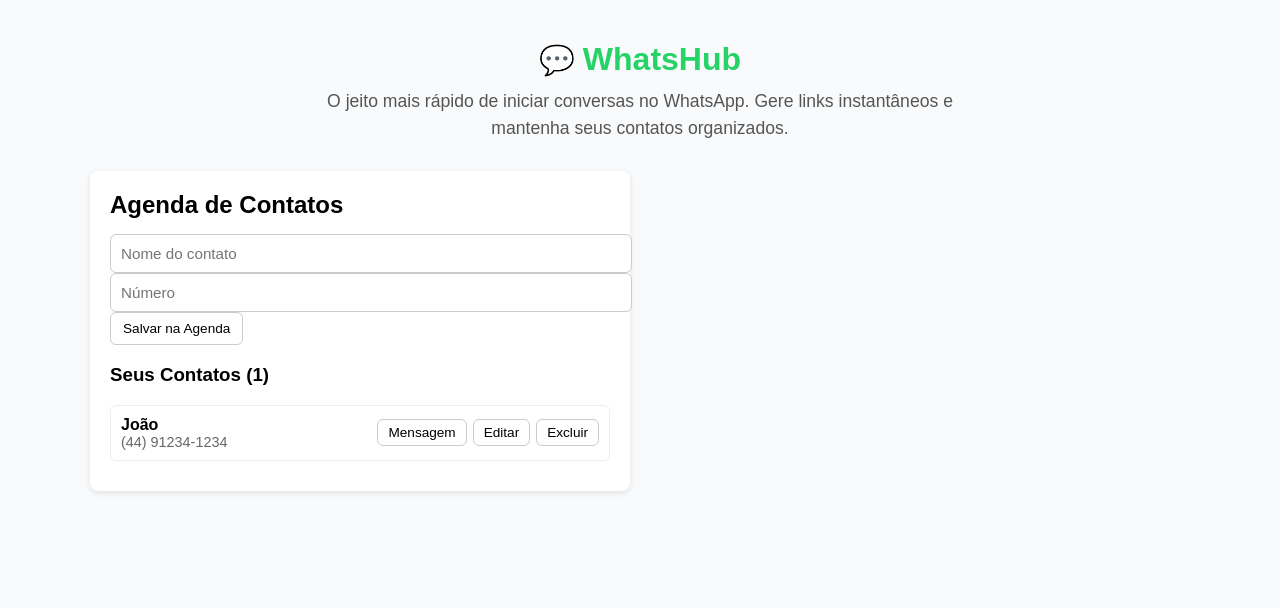
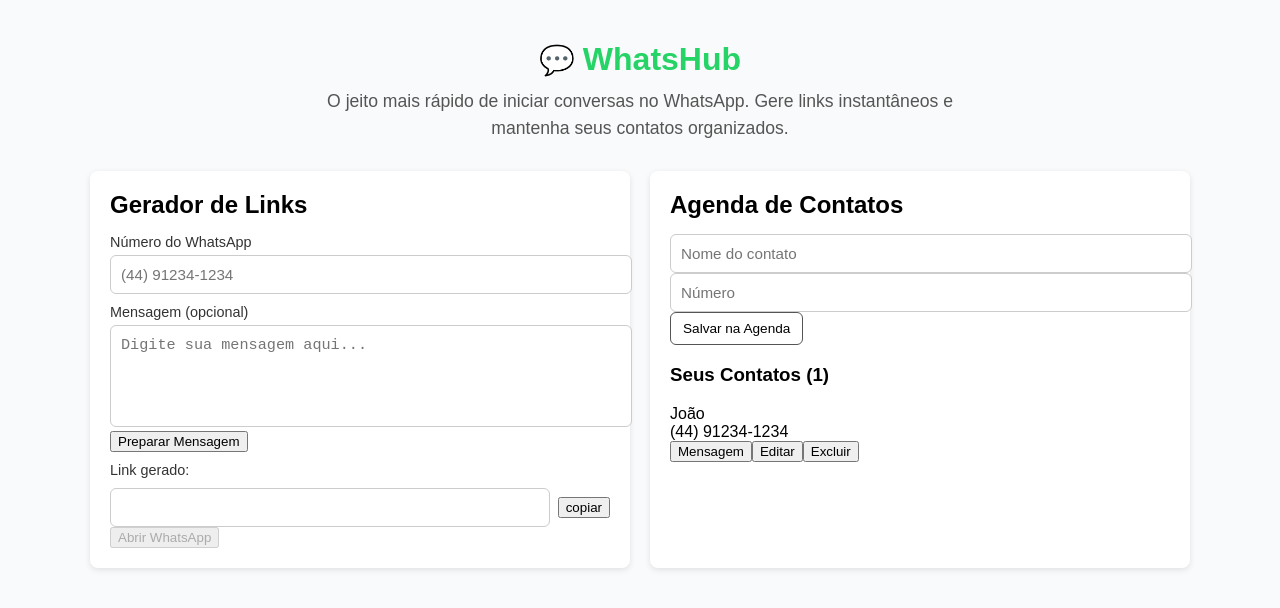
Before and after one commit to emanubrito/projeto-dw2_3bim, a React (Vite) app in the folder projeto/: page / in a window 1280 px wide. Shown: the top 608 px of the page. Built offline with nearby package versions, Linux system fonts and the light colour scheme.

Commit message:
Implementação da interface do LinkGenerator, com atualização do CSS e ajustes no ContactForm.

```diff
--- a/projeto/src/App.css
+++ b/projeto/src/App.css
@@ -36,6 +36,7 @@
   color: #333;
 }
 
+/* --- áreas para digitar --- */
 input,
 textarea {
   width: 100%;
@@ -43,31 +44,12 @@
   border: 1px solid #ccc;
   border-radius: 6px;
   font-size: 0.95rem;
-  background-color: #fff; /* <<< agora sempre branco */
+  background-color: #fff;
 }
 
 textarea {
   resize: none;
   height: 80px;
-}
-
-button {
-  border: none;
-  border-radius: 6px;
-  padding: 10px 15px;
-  font-size: 1rem;
-  cursor: pointer;
-}
-
-.btn-green {
-  background: #25d366;
-  color: white;
-  width: 100%;
-  margin-top: 15px;
-}
-
-.btn-green:hover {
-  background: #1ebe57;
 }
 
 .link-box {
@@ -79,55 +61,20 @@
 
 .link-box input {
   flex: 1;
-  background: #fff; /* <<< branco também no campo do link */
+  background: #fff;
 }
 
+/* --- botão copiar e salvar na agenda --- */
 .btn-small {
   padding: 8px 12px;
   font-size: 0.85rem;
-  border: 1px solid #ccc;
+  border: 1px solid #555;
   background: #fff;
   cursor: pointer;
   border-radius: 6px;
 }
 
-.contacts {
-  margin-top: 15px;
-}
-
-.contact-item {
-  display: flex;
-  justify-content: space-between;
-  align-items: center;
-  border: 1px solid #eee;
-  border-radius: 6px;
-  padding: 10px;
-  margin-bottom: 10px;
-}
-
-.contato-nome {
-  font-weight: 600;
-}
-
-.contato-numero {
-  font-size: 0.9rem;
-  color: #666;
-}
-
-.contact-actions button {
-  margin-left: 6px;
-  padding: 5px 10px;
-  font-size: 0.85rem;
-  border: 1px solid #ccc;
-  border-radius: 6px;
-  cursor: pointer;
-  background: #fff;
-}
-
-.contact-actions button:hover {
-  background: #f0f0f0;
-}
-
+/* --- Cabeçalho --- */
 .header {
   text-align: center;
   margin-bottom: 30px;
@@ -136,7 +83,7 @@
 .header h1 {
   font-size: 2rem;
   font-weight: 700;
-  color: #25d366; /* verde WhatsApp */
+  color: #25d366;
   margin-bottom: 10px;
   display: flex;
   justify-content: center;
--- a/projeto/src/App.jsx
+++ b/projeto/src/App.jsx
@@ -1,5 +1,6 @@
 import React from "react";
-import ContactAgenda from "./components/ContatoAgenda";
+import ContactForm from "./components/ContactForm";
+import LinkGenerator from "./components/LinkGenerator";
 import "./App.css";
 
 export default function App() {
@@ -17,7 +18,8 @@
       </header>
 
       <div className="container">
-        <ContactAgenda />
+        <LinkGenerator />
+        <ContactForm />
       </div>
     </div>
   );
--- /dev/null
+++ b/projeto/src/components/ContactForm.jsx
@@ -0,0 +1,69 @@
+import React, { useState } from "react";
+
+export default function AgendaContatos() {
+  const [nome, setNome] = useState("");
+  const [numero, setNumero] = useState("");
+  const [contatos, setContatos] = useState([
+    { id: 1, nome: "João", telefone: "(44) 91234-1234" },
+  ]);
+
+  const adicionarContato = () => {
+    if (!nome || !numero) return;
+
+    const novoContato = {
+      id: Date.now(),
+      nome,
+      telefone: numero,
+    };
+
+    setContatos([...contatos, novoContato]);
+    setNome("");
+    setNumero("");
+  };
+
+  const removerContato = (id) => {
+    setContatos(contatos.filter((contato) => contato.id !== id));
+  };
+
+  return (
+    <section className="card">
+      <h2>Agenda de Contatos</h2>
+
+      <div className="form-row">
+        <input
+          type="text"
+          placeholder="Nome do contato"
+          value={nome}
+          onChange={(e) => setNome(e.target.value)}
+        />
+        <input
+          type="text"
+          placeholder="Número"
+          value={numero}
+          onChange={(e) => setNumero(e.target.value)}
+        />
+      </div>
+
+      <button className="btn-small" onClick={adicionarContato}>
+        Salvar na Agenda
+      </button>
+
+      <h3>Seus Contatos ({contatos.length})</h3>
+      <div >
+        {contatos.map((contato) => (
+          <div key={contato.id}>
+            <div>
+              <div >{contato.nome}</div>
+              <div >{contato.telefone}</div>
+            </div>
+            <div >
+              <button>Mensagem</button>
+              <button>Editar</button>
+              <button onClick={() => removerContato(contato.id)}>Excluir</button>
+            </div>
+          </div>
+        ))}
+      </div>
+    </section>
+  );
+}
--- a/projeto/src/components/ContatoAgenda.jsx
+++ /dev/null
@@ -1,63 +0,0 @@
-import React, { useState } from "react";
-
-export default function ContactAgenda() {
-  const [name, setName] = useState("");
-  const [number, setNumber] = useState("");
-  const [contacts, setContatos] = useState([
-    { id: 1, name: "João", phone: "(44) 91234-1234" },
-  ]);
-
-  const addContato = () => {
-    if (!name || !number) return;
-    const newContact = { id: Date.now(), name, phone: number };
-    setContatos([...contacts, newContact]);
-    setName("");
-    setNumber("");
-  };
-
-  const removerContato = (id) => {
-    setContatos(contacts.filter((c) => c.id !== id));
-  };
-
-  return (
-    <section className="card">
-      <h2>Agenda de Contatos</h2>
-
-      <div className="form-row">
-        <input
-          type="text"
-          placeholder="Nome do contato"
-          value={name}
-          onChange={(e) => setName(e.target.value)}
-        />
-        <input
-          type="text"
-          placeholder="Número"
-          value={number}
-          onChange={(e) => setNumber(e.target.value)}
-        />
-      </div>
-
-      <button className="btn-small" onClick={addContato}>
-        Salvar na Agenda
-      </button>
-
-      <h3>Seus Contatos ({contacts.length})</h3>
-      <div className="contacts">
-        {contacts.map((c) => (
-          <div key={c.id} className="contact-item">
-            <div>
-              <div className="contato-nome">{c.name}</div>
-              <div className="contato-numero">{c.phone}</div>
-            </div>
-            <div className="contact-actions">
-              <button>Mensagem</button>
-              <button>Editar</button>
-              <button onClick={() => removerContato(c.id)}>Excluir</button>
-            </div>
-          </div>
-        ))}
-      </div>
-    </section>
-  );
-}
--- /dev/null
+++ b/projeto/src/components/LinkGenerator.jsx
@@ -0,0 +1,70 @@
+import React, { useState } from "react";
+
+export default function GeradorLink() {
+  const [telefone, setTelefone] = useState("");
+  const [mensagem, setMensagem] = useState("");
+  const [link, setLink] = useState("");
+
+  const gerarLink = () => {
+    if (!telefone) return;
+
+    // ----- Só aceita dígito -----
+    const numeroLimpo = telefone.replace(/\D/g, "");
+    const numeroCompleto = numeroLimpo.startsWith("55")
+      ? numeroLimpo
+      : "55" + numeroLimpo;
+
+    const texto = mensagem ? `?text=${encodeURIComponent(mensagem)}` : "";
+    setLink(`https://wa.me/${numeroCompleto}${texto}`);
+  };
+
+  const copiarLink = () => {
+    navigator.clipboard.writeText(link);
+  };
+
+  const abrirWhatsApp = () => {
+    if (link) {
+      window.open(link, "_blank");
+    }
+  };
+
+  return (
+    <section className="card">
+      <h2>Gerador de Links</h2>
+
+      <label>Número do WhatsApp</label>
+      <input
+        type="text"
+        value={telefone}
+        onChange={(e) => setTelefone(e.target.value)}
+        placeholder="(44) 91234-1234"
+      />
+
+      <label>Mensagem (opcional)</label>
+      <textarea
+        value={mensagem}
+        onChange={(e) => setMensagem(e.target.value)}
+        placeholder="Digite sua mensagem aqui..."
+      ></textarea>
+
+      <button onClick={gerarLink}>
+        Preparar Mensagem
+      </button>
+
+      <label>Link gerado:</label>
+      <div className="link-box">
+        <input type="text" readOnly value={link} />
+        <button onClick={copiarLink}>
+          copiar
+        </button>
+      </div>
+
+      <button
+        onClick={abrirWhatsApp}
+        disabled={!link}
+      >
+        Abrir WhatsApp
+      </button>
+    </section>
+  );
+}
```
Also changed, not shown: projeto/src/components/ContactItem.jsx (added).
